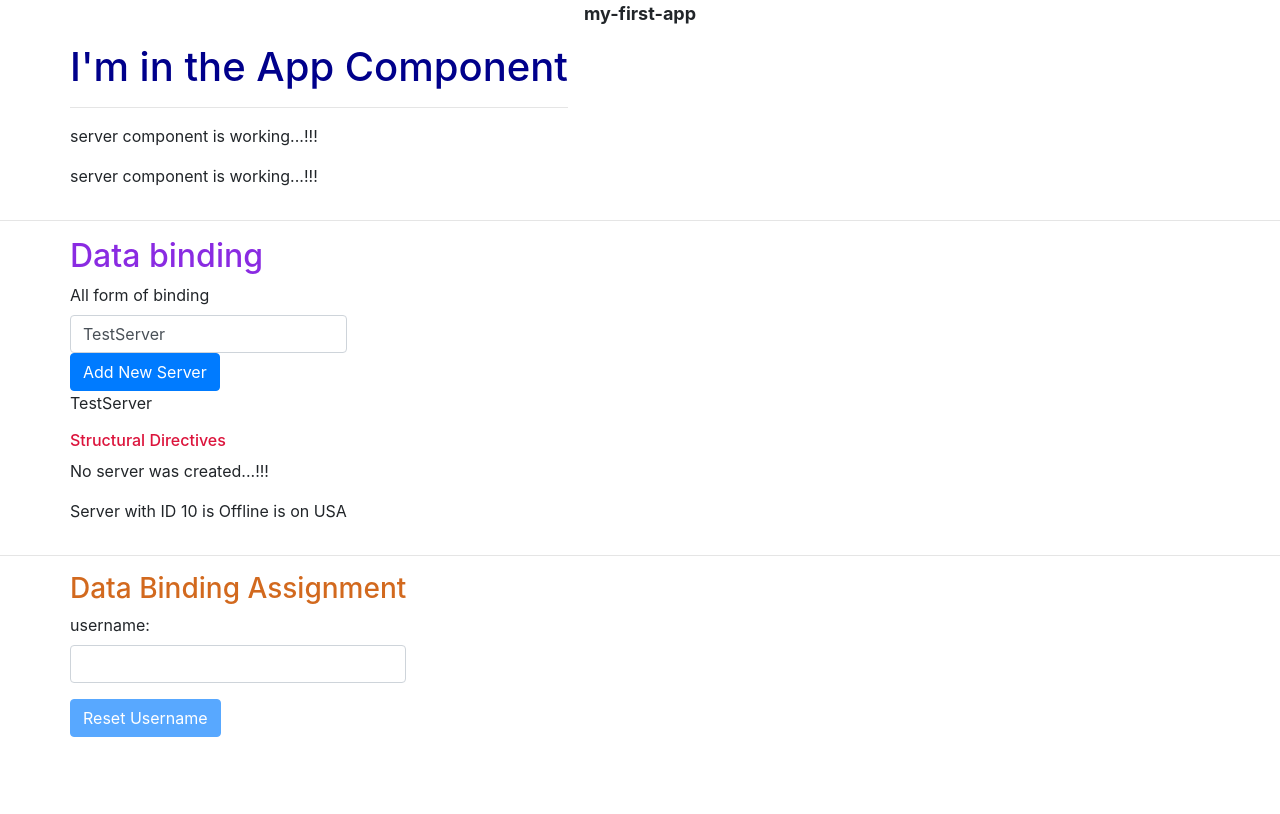
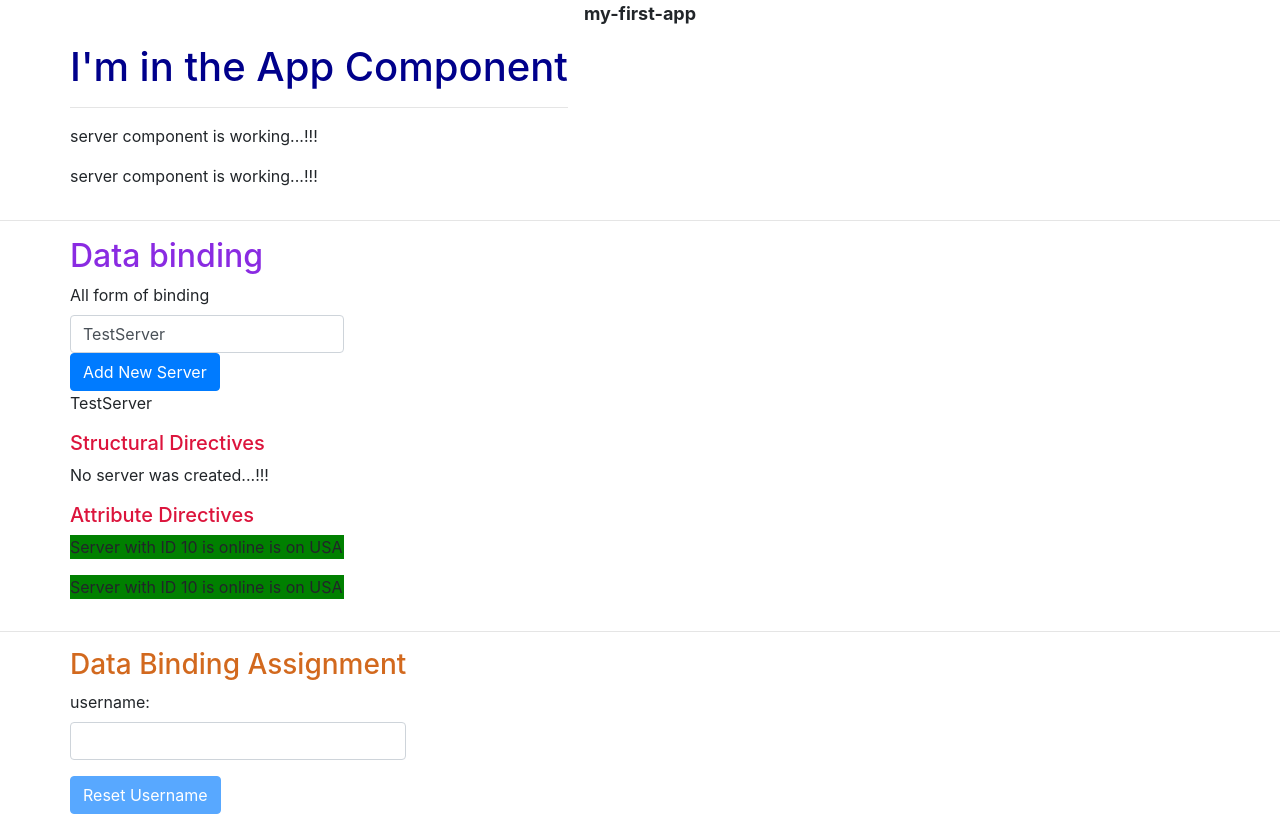
Before and after one commit to waseemkhan218/AP-001-ANGULAR, an Angular app: page / in a window 1280 px wide. Built offline with nearby package versions, Linux system fonts and the light colour scheme.

Commit message:
Attribute Directive: ngStyle

```diff
--- a/src/app/data-binding/data-binding.component.css
+++ b/src/app/data-binding/data-binding.component.css
@@ -1,3 +1,3 @@
-h6 {
+h5 {
     color:crimson;
 }
--- a/src/app/data-binding/data-binding.component.html
+++ b/src/app/data-binding/data-binding.component.html
@@ -34,18 +34,22 @@
 <button class="btn btn-primary" [disabled]="!allowNewServer" (click)="onCreateServer()">Add New Server</button>
 <p>{{ serverName }}</p>
 
-<h6>Structural Directives</h6>
+<h5>Structural Directives</h5>
 <!-- WORK: Directives: structural directive *ngIf -->
 
 <!-- <p *ngIf="serverCreated">{{ serverCreationStatus }}</p> -->
 
-<!-- WORK: Directives: *ngIf and else. An alternative way -->
+<!-- WORK: Directives: Structural *ngIf and else. An alternative way -->
 <!-- <p *ngIf="!serverCreated">{{ serverCreationStatus }}</p> -->
 
-<!-- WORK: Directives: *ngIf and else -->
+<!-- WORK: Directives: Structural: *ngIf and else -->
 <p *ngIf="serverCreated ; else noServer">{{ serverCreationStatus }}</p>
 <!-- # is basically a local references also called as markup -->
 <ng-template #noServer>
     <p>No server was created...!!!</p>
 </ng-template>
-<p>{{'Server'}} with ID {{ serverId }} is {{ serverStatus }} is on {{ getServerZone() }}</p>
+
+<h5>Attribute Directives</h5>
+<!-- WORK: Directives: Attribute: ngStyle -->
+<p [ngStyle]="{backgroundColor: getColor()}">{{'Server'}} with ID {{ serverId }} is {{ serverStatus }} is on {{ getServerZone() }}</p>
+<p [ngStyle]="{backgroundColor: getColor()}">{{'Server'}} with ID {{ serverId }} is {{ serverStatus }} is on {{ getServerZone() }}</p>
--- a/src/app/data-binding/data-binding.component.ts
+++ b/src/app/data-binding/data-binding.component.ts
@@ -10,15 +10,22 @@ export class DataBindingComponent implements OnInit {
   public serverId: number = 10;
   public serverStatus: string = 'Offline';
   public serverZone: string = 'USA';
+
   // WORK: Property Binding: Displaying a new button which allow a user to add a new server.
   public allowNewServer: boolean = false;
+
   // WORK: Event Binding: Listening to user.
   public serverCreationStatus: string = 'No server was created.';
   public serverName: string = 'TestServer';
-  // WORK: Directives: adding a boolean
+
+  // WORK: Directives: Structural: adding a boolean
   public serverCreated: boolean = false;
 
   constructor() {
+
+    // WORK: Directives: Attribute:
+    this.serverStatus = Math.random() > 0.5 ? 'online' : 'offline';
+
     // WORK: Property Binding: SetTimeout on button
     //() => {} is a ES6 function which is similar to function() {}.
     setTimeout(() => {
@@ -46,4 +53,9 @@ export class DataBindingComponent implements OnInit {
     this.serverName = (<HTMLInputElement>event.target).value;
   }
 
+  // WORK: Directives: Attribute: method
+  getColor() {
+    return this.serverStatus === 'online' ? 'green' : 'red';
+  }
+
 }
```
